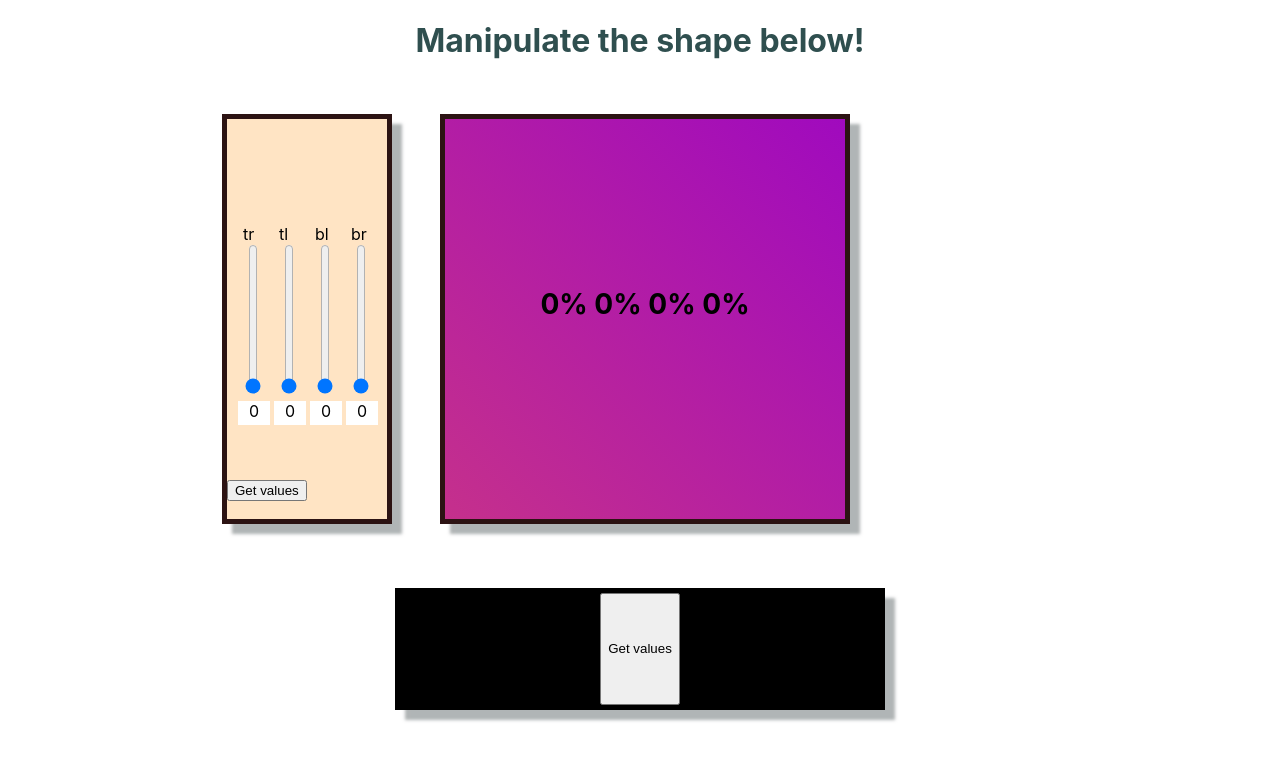
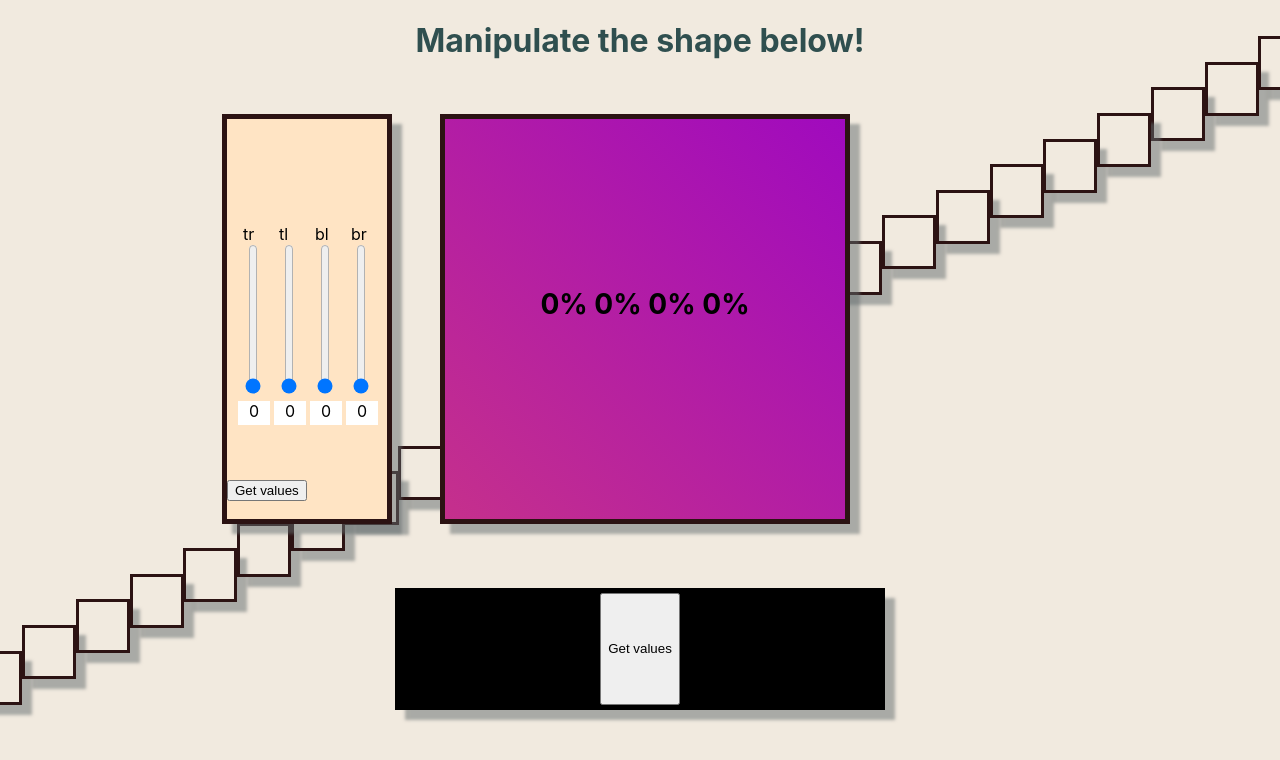
Before and after one commit to gooseman1721/border-radius-previewer, a React (Create React App) app: page / in a window 1280 px wide. Shown: the top 760 px of the page. Built offline with nearby package versions, Linux system fonts and the light colour scheme.

Commit message:
Background progress

```diff
--- a/src/App.css
+++ b/src/App.css
@@ -8,11 +8,46 @@
   --shapeshifterBoxRightMargin: calc(var(--containerGap) + var(--sliderContainerWidth));
 }
 
+
 .App
+{
+  display: flex;
+}
+
+.appContent
 {
   display: flex;
   flex-direction: column;
   align-items: center;
+  background-color: rgba(250, 250, 250, 0);
+  position: absolute;
+  z-index: 1;
+  margin-left: auto;
+  margin-right: auto;
+  left: 0;
+  right: 0;
+
+}
+
+.background
+{
+  background-color: rgb(241, 234, 223);
+  position: absolute;
+  z-index: -1;
+  overflow: hidden;
+  display: flex;
+  flex-direction: column;
+
+
+  height: 100%;
+  width: 100%;
+
+}
+
+.backgroundRow
+{
+  height: 100%;
+  width: 100%;
 
 }
 
@@ -51,7 +86,7 @@
 
 }
 
-#shapeshifterBox
+.shapeshifterBox
 {
   /* background-color: rgb(162, 23, 197); */
   background-image: linear-gradient(225deg, rgb(160, 10, 190), rgb(197, 48, 140));
@@ -67,18 +102,57 @@
 
 }
 
-#shapeshifterBoxText
+.shapeshifterBoxText
 {
   margin-top: 6em;
   font-weight: bold;
   font-size: 28px;
 }
 
+.shapeshifterBoxBackground
+{
+  height: 3em;
+  width: 3em;
+  visibility: hidden;
+  animation-duration: 5s;
+  animation-name: slidetoleft;
+  animation-iteration-count: infinite;
+  animation-direction: normal;
+  animation-timing-function: linear;
+  animation-delay: 0s;
+  position: absolute;
+  display: flex;
+  border: 3px solid rgb(44, 19, 19) !important;
+}
+
+@keyframes slidetoleft
+{
+  0%
+  {
+    visibility: visible;
+    left: 100%;
+    bottom: 90%;
+  }
+
+  100%
+  {
+    left: -5%;
+    bottom: 10%;
+  }
+
+}
+
+.shapeshifterBoxBackground .shapeshifterBoxText
+{
+  display: none;
+}
+
+
 .box
 {
   border: 5px solid rgb(44, 19, 19);
   box-shadow: 10px 10px 3px rgba(99, 108, 110, 0.5);
-
+  overflow: hidden;
 }
 
 .sliderWrapper
--- a/src/App.js
+++ b/src/App.js
@@ -4,6 +4,8 @@ import ShapeshifterBox from './components/ShapeshifterBox';
 import BoxSliderArray from './components/BoxSliderArray';
 
 function App(props) {
+
+
 
   // This keeps the dynamically updated string with CSS
   // border-radius property determining the roundness of
@@ -27,6 +29,17 @@ function App(props) {
     setBorders(makeBorderRadiusString(sliderState))
   }, [sliderState])
 
+  const background_rows = [];
+
+  for (let i = 0; i < 25; i++)
+  {
+    background_rows.push(<ShapeshifterBox
+                          styleBorderRadius={borders}
+                          boxStyle={'shapeshifterBoxBackground'}
+                          animationDelay={`${i*200}ms`}>
+                          </ShapeshifterBox>)
+  }
+
   function getSliderArrayValues()
   {
     alert(`TR: ${sliderState.tr}, TL: ${sliderState.tl}
@@ -44,7 +57,9 @@ function App(props) {
 
 
   return (
-    <div className="App">
+
+    <div className='App'>
+      <div className="appContent">
         <header className="App-header">
           <div className="titleText">
             <h1>Manipulate the shape below!</h1>
@@ -54,8 +69,8 @@ function App(props) {
         <div className='container'>
 
           <BoxSliderArray
-          setArraySliderStateRoot={setArraySliderStateRoot}>
-          getValuesButton={getSliderArrayValues}
+          setArraySliderStateRoot={setArraySliderStateRoot}
+          getValuesButton={getSliderArrayValues}>
           </BoxSliderArray>
 
           <div id='boxDiv' style={{
@@ -63,7 +78,10 @@ function App(props) {
             justifyContent: "center",
             alignItems: "center"
             }}>
-          <ShapeshifterBox styleBorderRadius={borders}></ShapeshifterBox>
+            <ShapeshifterBox
+            styleBorderRadius={borders}
+            boxStyle={'shapeshifterBox'}>
+            </ShapeshifterBox>
 
           </div>
 
@@ -79,6 +97,14 @@ function App(props) {
 
 
       </div>
+      <div className='background'>
+        <div className='backgroundRow'>
+          {background_rows}
+        </div>
+
+      </div>
+    </div>
+
   );
 }
 
--- a/src/components/ShapeshifterBox.js
+++ b/src/components/ShapeshifterBox.js
@@ -6,11 +6,12 @@ import React from 'react'
 
 export default function ShapeshifterBox(props) {
 
+  const cssStyle = props.animationDelay ? {borderRadius: props.styleBorderRadius,
+  animationDelay: props.animationDelay}:{borderRadius: props.styleBorderRadius};
+
   return (
-    <div id='shapeshifterBox' className='box' style={{
-      borderRadius: props.styleBorderRadius
-    }}>
-        <div id='shapeshifterBoxText'>
+    <div className={`box ${props.boxStyle}`} style={cssStyle}>
+        <div className='shapeshifterBoxText'>
           {props.styleBorderRadius}
         </div>
     </div>
```
Lines whose indentation alone changed are shown as unchanged.
